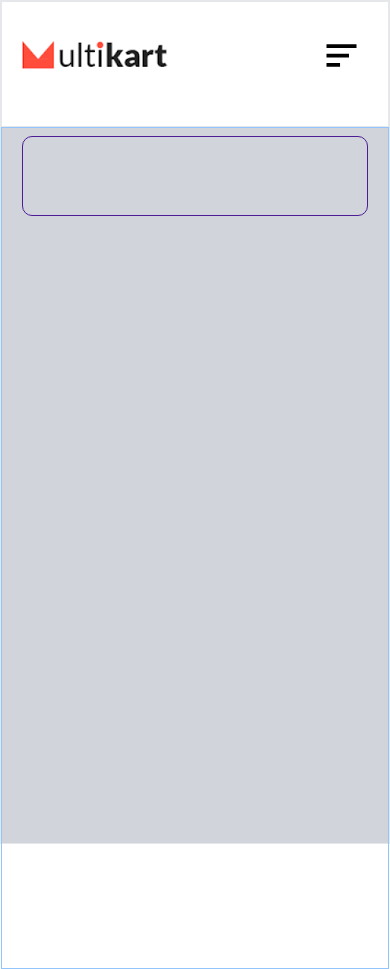
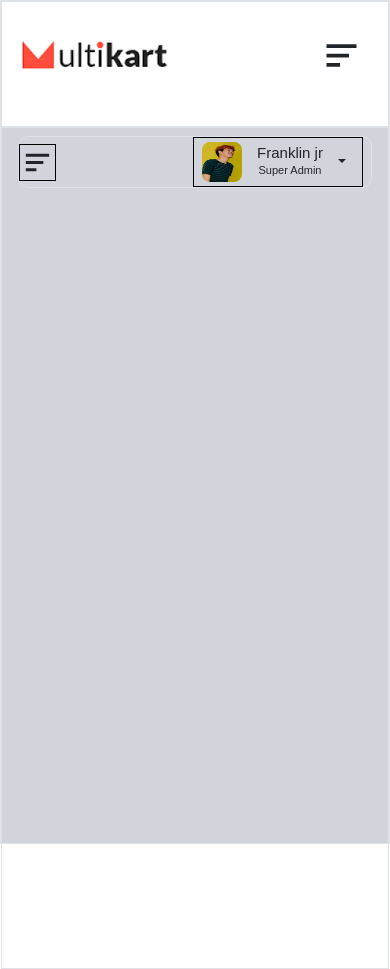
Before and after one commit to Ameyht/CourseAssignments, a React (Create React App) app in the folder userwidget2/: page / in a window 390 px wide. Built offline with nearby package versions, Linux system fonts and the light colour scheme.

Commit message:
responsive header

```diff
--- a/userwidget2/package.json
+++ b/userwidget2/package.json
@@ -10,6 +10,7 @@
     "@testing-library/jest-dom": "^5.17.0",
     "@testing-library/react": "^13.4.0",
     "@testing-library/user-event": "^13.5.0",
+    "bootstrap": "^5.3.2",
     "react": "^18.2.0",
     "react-dom": "^18.2.0",
     "react-icons": "^4.12.0",
--- a/userwidget2/public/index.html
+++ b/userwidget2/public/index.html
@@ -9,6 +9,8 @@
       name="description"
       content="Web site created using create-react-app"
     />
+    <!-- bootstrap  -->
+    <link href="https://cdn.jsdelivr.net/npm/bootstrap@5.3.2/dist/css/bootstrap.min.css" rel="stylesheet" integrity="sha384-T3c6CoIi6uLrA9TneNEoa7RxnatzjcDSCmG1MXxSR1GAsXEV/Dwwykc2MPK8M2HN" crossorigin="anonymous">
     <link rel="apple-touch-icon" href="%PUBLIC_URL%/logo192.png" />
     <!--
       manifest.json provides metadata used when your web app is installed on a
@@ -39,5 +41,6 @@
       To begin the development, run `npm start` or `yarn start`.
       To create a production bundle, use `npm run build` or `yarn build`.
     -->
+    <script src="https://cdn.jsdelivr.net/npm/bootstrap@5.3.2/dist/js/bootstrap.bundle.min.js" integrity="sha384-C6RzsynM9kWDrMNeT87bh95OGNyZPhcTNXj1NW7RuBCsyN/o0jlpcV8Qyq46cDfL" crossorigin="anonymous"></script>
   </body>
 </html>
--- a/userwidget2/src/components/Header.jsx
+++ b/userwidget2/src/components/Header.jsx
@@ -1,12 +1,17 @@
 import React from "react";
 import { BiMenuAltLeft } from "react-icons/bi";
+import LoginUser from "./LoginUser";
 
 const Header = () => {
   return (
     <div>
-      <div className="flex justify-between border border-violet-900 h-20 mx-5 rounded-[10px] my-2">
-        <div className="left"></div>
-        <div className="right"></div>
+      <div className="flex justify-between items-center border border-black-700 h-18 mx-3 rounded-[10px] my-2">
+        <div className="left border border-black">
+          <BiMenuAltLeft size={35} />
+        </div>
+        <div className="right border border-black mr-2 rounded-10">
+          <LoginUser />
+        </div>
       </div>
     </div>
   );
--- /dev/null
+++ b/userwidget2/src/components/LoginUser.jsx
@@ -0,0 +1,32 @@
+import React from "react";
+
+const LoginUser = () => {
+  return (
+    <div className="flex justify-around w-40 h-12 items-center mr-2 py-0">
+      <img
+        src="../images/rowan.avif"
+        className="w-10 h-10 rounded-[20%]"
+        alt="..."
+      />
+      <div className="flex flex-col items-center h-10">
+        <p className="h-5 mx-5px text-[15px]">Franklin jr</p>
+        <p className="h-3 text-[11px]">Super Admin</p>
+      </div>
+      <div class="my-3">
+        <button
+          class=" dropdown-toggle"
+          type="button"
+          data-bs-toggle="dropdown"
+          aria-expanded="false"
+        ></button>
+        {/* <ul class="dropdown-menu">
+          <li>
+            <a href="/home">Home</a>
+          </li>
+        </ul> */}
+      </div>
+    </div>
+  );
+};
+
+export default LoginUser;
```
Also changed, not shown: 2 other files (tests, documents, lock files or other folders).
